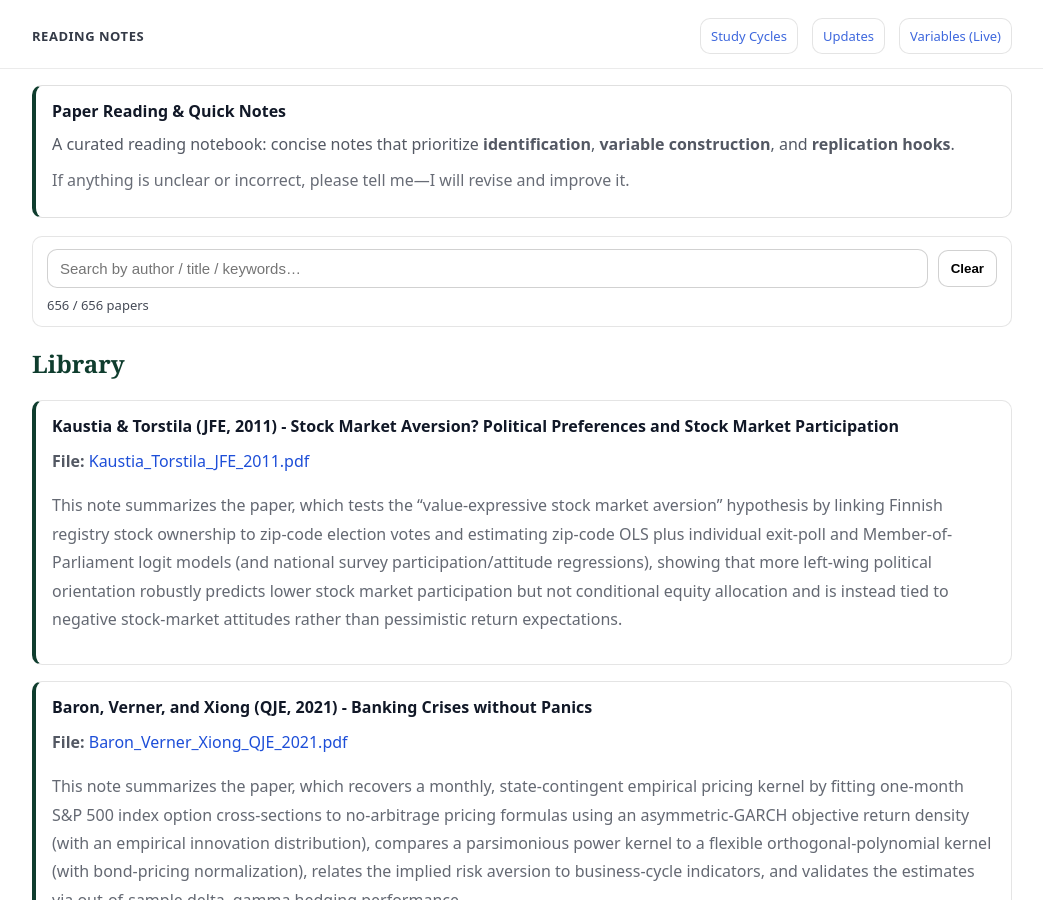
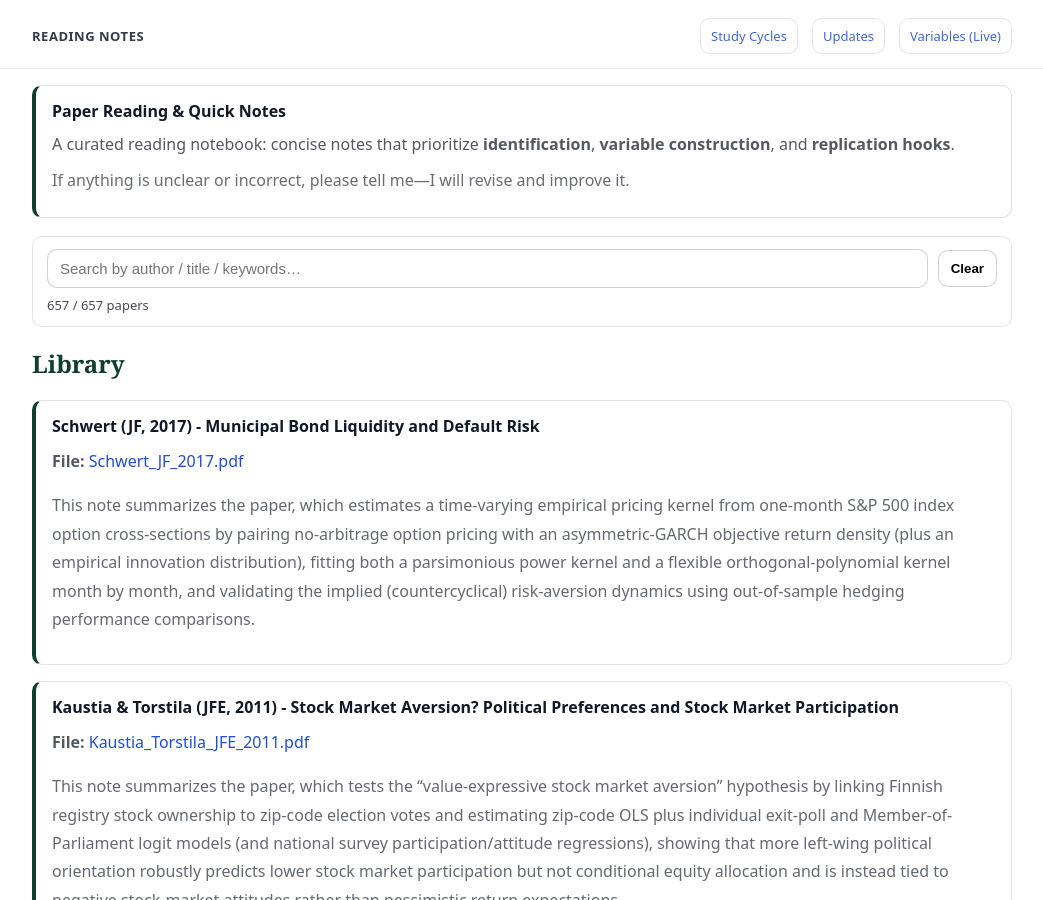
Before and after one commit to yaxinzn/study-archive, a Jekyll site: the page built from reading/index.md, in a window 1280 px wide and 900 px high. Shown: the whole window, without its empty margins (118-1161 px from the left). Built offline with Jekyll 4.4.1, drawn with Linux system fonts in a browser that asks for light colours.

Commit message:
Reading: add/update Schwert_JF_2017.pdf

```diff
--- a/_data/reading.yml
+++ b/_data/reading.yml
@@ -1,3 +1,7 @@
+- title: "Schwert (JF, 2017) - Municipal Bond Liquidity and Default Risk"
+  file: "Schwert_JF_2017.pdf"
+  desc: "This note summarizes the paper, which estimates a time-varying empirical pricing kernel from one-month S&P 500 index option cross-sections by pairing no-arbitrage option pricing with an asymmetric-GARCH objective return density (plus an empirical innovation distribution), fitting both a parsimonious power kernel and a flexible orthogonal-polynomial kernel month by month, and validating the implied (countercyclical) risk-aversion dynamics using out-of-sample hedging performance comparisons."
+
 - title: "Kaustia & Torstila (JFE, 2011) - Stock Market Aversion? Political Preferences and Stock Market Participation"
   file: "Kaustia_Torstila_JFE_2011.pdf"
   desc: "This note summarizes the paper, which tests the “value-expressive stock market aversion” hypothesis by linking Finnish registry stock ownership to zip-code election votes and estimating zip-code OLS plus individual exit-poll and Member-of-Parliament logit models (and national survey participation/attitude regressions), showing that more left-wing political orientation robustly predicts lower stock market participation but not conditional equity allocation and is instead tied to negative stock-market attitudes rather than pessimistic return expectations."
```
Also changed, not shown: 1 other file.
